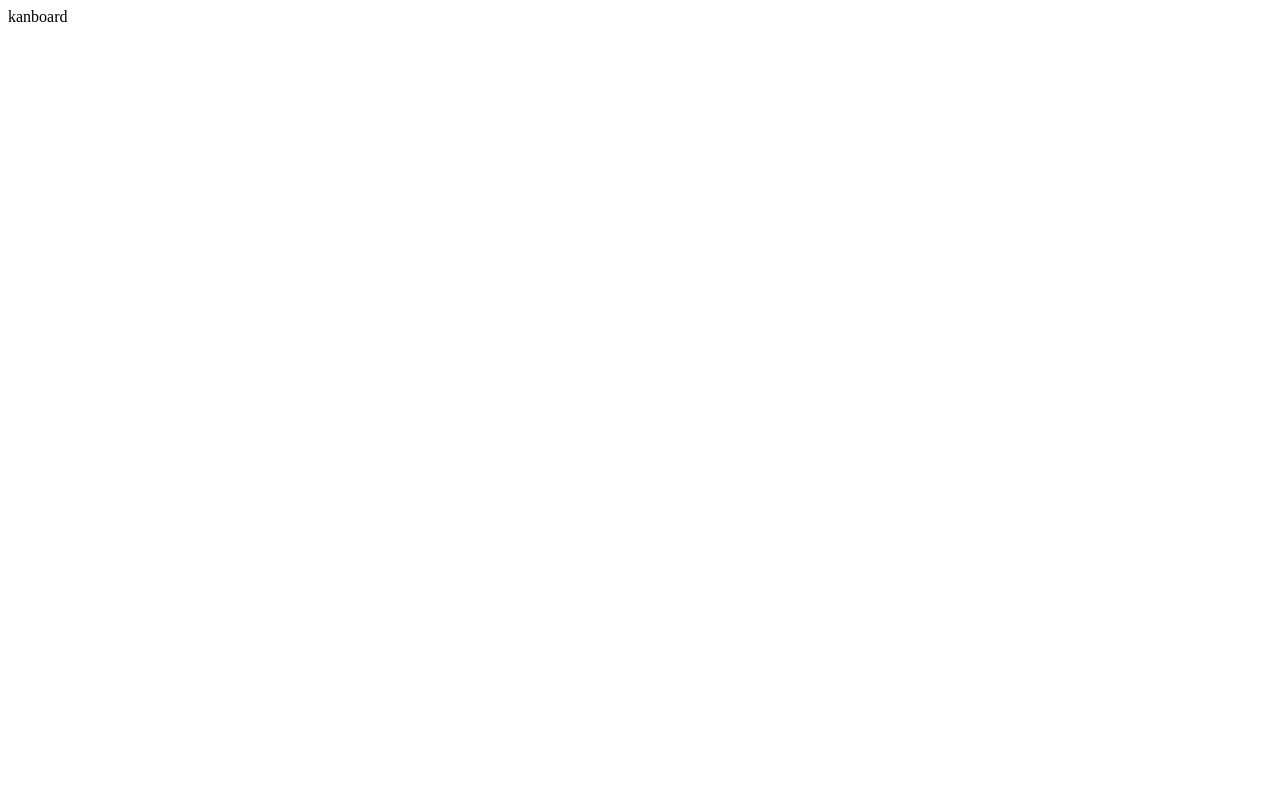
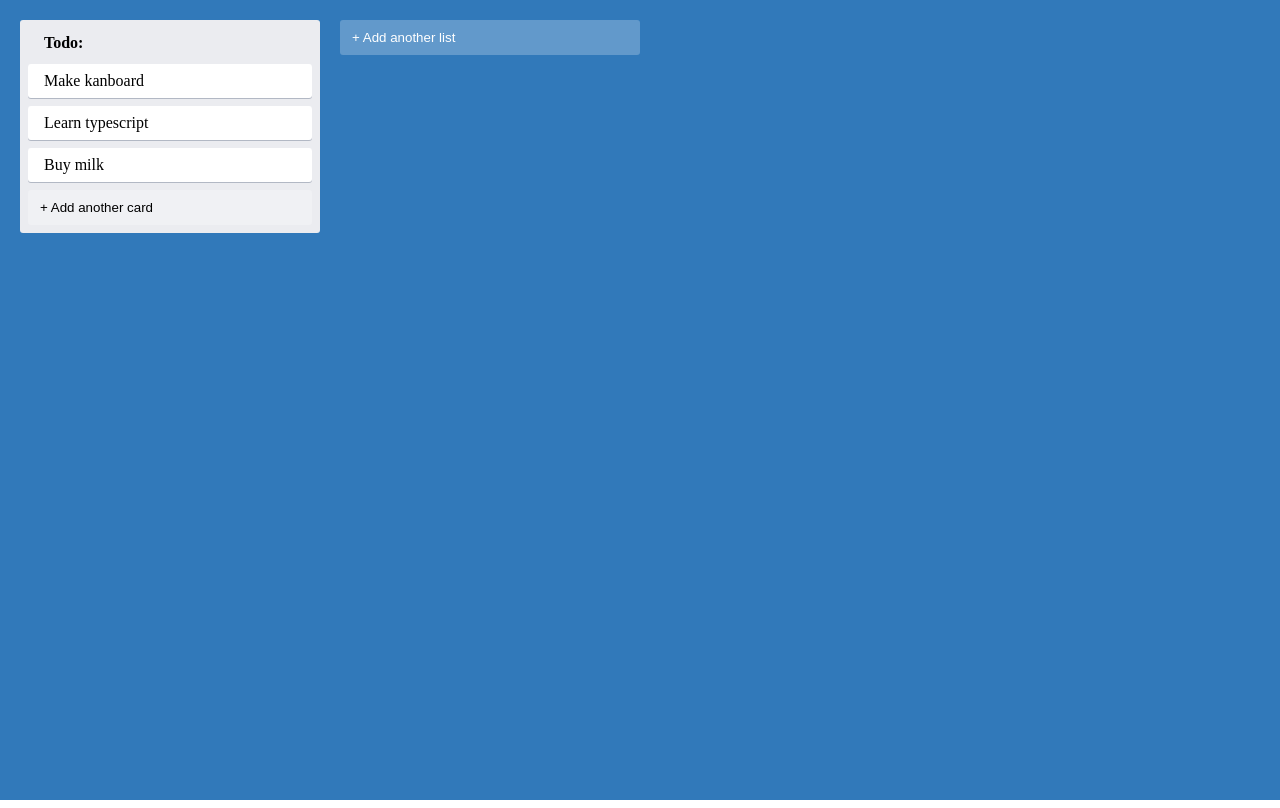
Before and after one commit to gaganssingh/kanboard-react_ts-project, a React (Create React App) app: page / in a window 1280 px wide. Built offline with nearby package versions, Linux system fonts and the light colour scheme.

Commit message:
Implemented basic components

```diff
--- a/package.json
+++ b/package.json
@@ -10,9 +10,11 @@
     "@types/node": "^16.11.36",
     "@types/react": "^18.0.9",
     "@types/react-dom": "^18.0.4",
+    "@types/styled-components": "^5.1.25",
     "react": "^18.1.0",
     "react-dom": "^18.1.0",
     "react-scripts": "5.0.1",
+    "styled-components": "^5.3.5",
     "typescript": "^4.6.4",
     "web-vitals": "^2.1.4"
   },
--- a/src/App.tsx
+++ b/src/App.tsx
@@ -1,3 +1,12 @@
+import { AddNewItem } from "./components/AddNewItem";
+import { Column } from "./components/Column";
+import { AppContainer } from "./styles";
+
 export const App = () => {
-  return <div className="App">kanboard</div>;
+  return (
+    <AppContainer>
+      <Column text="Todo:" />
+      <AddNewItem onAdd={console.log} toggleButtonText="+ Add another list" />
+    </AppContainer>
+  );
 };
--- /dev/null
+++ b/src/components/AddNewItem.tsx
@@ -0,0 +1,22 @@
+import { useState } from "react";
+import { AddItemButton } from "../styles";
+
+type AddNewItemsProps = {
+  onAdd(text: string): void;
+  toggleButtonText: string;
+  dark?: boolean;
+};
+
+export const AddNewItem = (props: AddNewItemsProps) => {
+  const [showForm, setShowForm] = useState<boolean>(false);
+  const { onAdd, toggleButtonText, dark } = props;
+
+  if (showForm) {
+  }
+
+  return (
+    <AddItemButton dark={dark} onClick={() => setShowForm(true)}>
+      {toggleButtonText}
+    </AddItemButton>
+  );
+};
--- /dev/null
+++ b/src/components/Card.tsx
@@ -0,0 +1,9 @@
+import { CardContainer } from "../styles";
+
+type CardProps = {
+  text: string;
+};
+
+export const Card = ({ text }: CardProps) => {
+  return <CardContainer>{text}</CardContainer>;
+};
--- /dev/null
+++ b/src/components/Column.tsx
@@ -0,0 +1,34 @@
+import React from "react";
+import { ColumnContainer, ColumnTitle } from "../styles";
+import { AddNewItem } from "./AddNewItem";
+import { Card } from "./Card";
+
+type ColumnProps = {
+  text: string;
+};
+
+// DIFFERENT WAYS TO DEFINE children PROPS
+// type ColumnProps = {
+//   text: string;
+//   children?: React.ReactNode;
+// };
+
+// type ColumnProps = React.PropsWithChildren<{
+//   text: string;
+// }>;
+
+export const Column: React.FC<ColumnProps> = ({ text }) => {
+  return (
+    <ColumnContainer>
+      <ColumnTitle>{text}</ColumnTitle>
+      <Card text="Make kanboard" />
+      <Card text="Learn typescript" />
+      <Card text="Buy milk" />
+      <AddNewItem
+        onAdd={console.log}
+        toggleButtonText="+ Add another card"
+        dark
+      />
+    </ColumnContainer>
+  );
+};
--- a/src/index.css
+++ b/src/index.css
@@ -6,6 +6,8 @@ html {
 *:before,
 *:after {
   box-sizing: inherit;
+  margin: 0;
+  padding: 0;
 }
 
 html,
--- /dev/null
+++ b/src/styles.ts
@@ -0,0 +1,57 @@
+import styled from "styled-components";
+
+export const AppContainer = styled.div`
+  align-items: flex-start;
+  background-color: #3179ba;
+  display: flex;
+  flex-direction: row;
+  height: 100%;
+  width: 100%;
+  padding: 20px;
+`;
+
+export const ColumnContainer = styled.div`
+  background-color: #ebecf0;
+  width: 300px;
+  min-height: 40px;
+  margin-right: 20px;
+  border-radius: 3px;
+  padding: 8px 8px;
+  flex-grow: 0;
+`;
+
+export const ColumnTitle = styled.div`
+  padding: 6px 16px 12px;
+  font-weight: bold;
+`;
+
+export const CardContainer = styled.div`
+  background-color: #fff;
+  cursor: pointer;
+  margin-bottom: 0.5rem;
+  padding: 0.5rem 1rem;
+  max-width: 300px;
+  border-radius: 3px;
+  box-shadow: #091e4240 0px 1px 0px 0px;
+`;
+
+type AddItemButtonProps = {
+  dark?: boolean;
+};
+
+export const AddItemButton = styled.button<AddItemButtonProps>`
+  background-color: #ffffff3d;
+  border-radius: 3px;
+  border: none;
+  color: ${(props) => (props.dark ? "#000" : "#fff")};
+  cursor: pointer;
+  max-width: 300px;
+  padding: 10px 12px;
+  text-align: left;
+  transition: background 85ms ease-in;
+  width: 100%;
+
+  &:hover {
+    background-color: #ffffff52;
+  }
+`;
```
Also changed, not shown: 1 other file (tests, documents, lock files or other folders).
